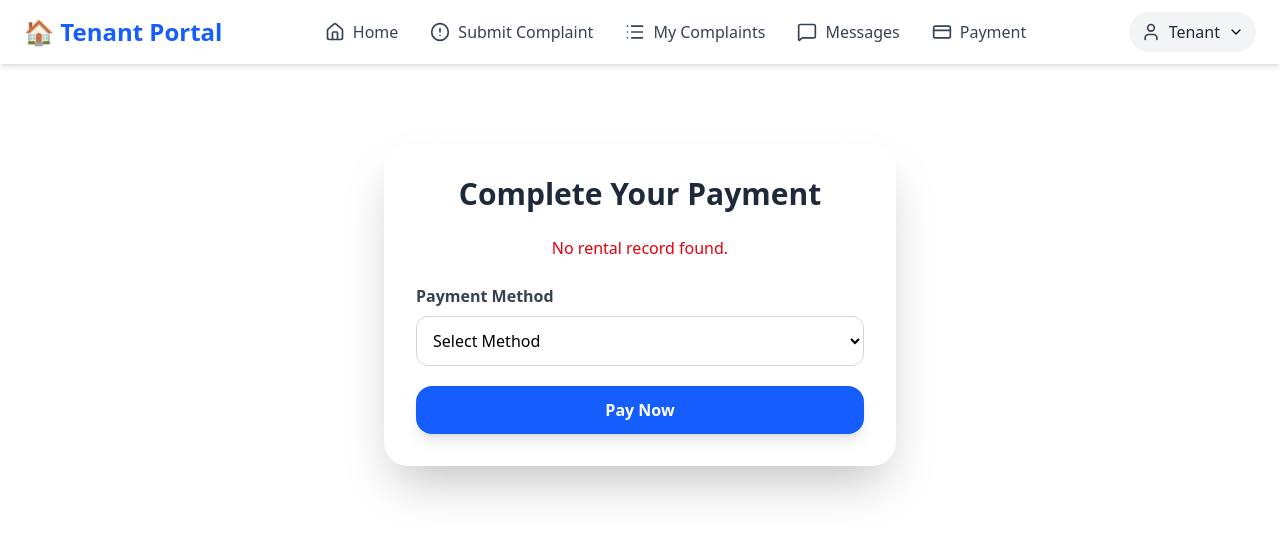
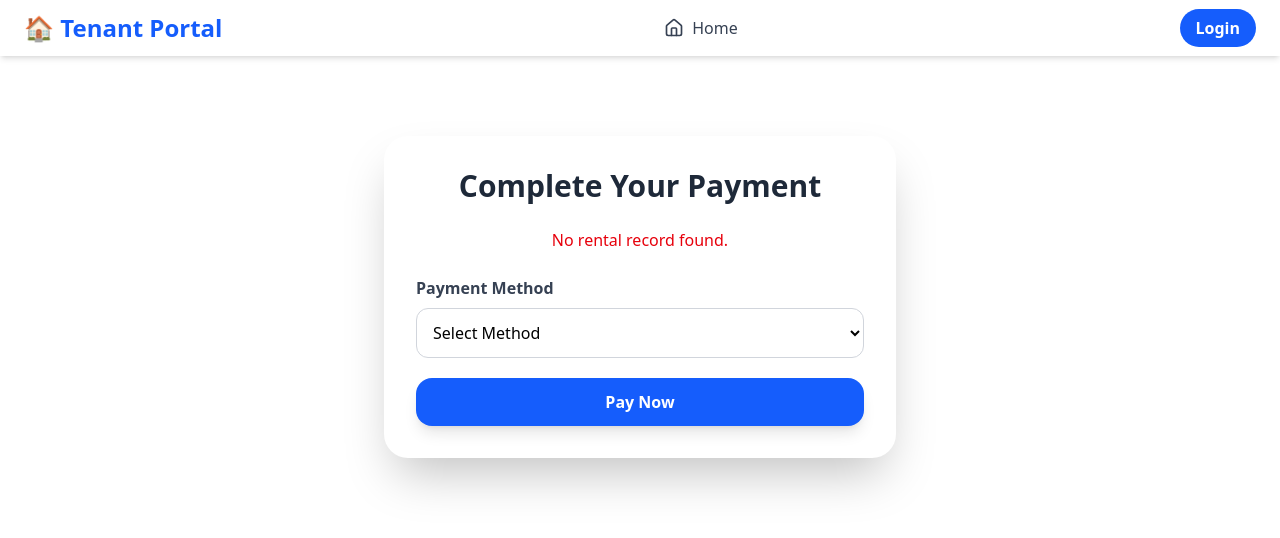
Before and after one commit to mike-PG65/tenant, a React (Vite) app: page /tenant/payment in a window 1280 px wide. Shown: the top 538 px of the page. Built offline with nearby package versions, Linux system fonts and the light colour scheme.

Commit message:
updated the navbar

```diff
--- a/src/components/Navbar.jsx
+++ b/src/components/Navbar.jsx
@@ -27,10 +27,10 @@ const Navbar = () => {
     navigate("/auth/login");
   };
 
-  // ✅ Get display name or fallback based on role
+  // ✅ Get display name or fallback
   const displayName = user
     ? user.name || (user.role === "admin" ? "Admin" : "Tenant")
-    : "Tenant";
+    : null;
 
   return (
     <nav className="bg-white shadow-md px-4 sm:px-6 py-3 flex items-center justify-between sticky top-0 z-50">
@@ -48,6 +48,9 @@ const Navbar = () => {
           <Home size={20} /> Home
         </Link>
 
+        {/* Only show tenant/admin links if logged in */}
+        {user && (
+          <>
             <Link
               to="/tenant/complaints"
               className="flex items-center gap-2 hover:text-blue-600 transition-colors"
@@ -75,6 +78,8 @@ const Navbar = () => {
             >
               <CreditCard size={20} /> Payment
             </Link>
+          </>
+        )}
       </div>
 
       {/* Mobile Menu Button */}
@@ -87,6 +92,8 @@ const Navbar = () => {
 
       {/* Profile Dropdown (Desktop) */}
       <div className="relative hidden md:block">
+        {user ? (
+          <>
             <button
               onClick={() => setOpen((prev) => !prev)}
               className="flex items-center gap-2 bg-gray-100 px-3 py-2 rounded-full hover:bg-gray-200 transition-colors"
@@ -124,6 +131,15 @@ const Navbar = () => {
                 </motion.div>
               )}
             </AnimatePresence>
+          </>
+        ) : (
+          <Link
+            to="/auth/login"
+            className="px-4 py-2 bg-blue-600 hover:bg-blue-700 text-white font-semibold rounded-full transition-colors"
+          >
+            Login
+          </Link>
+        )}
       </div>
 
       {/* Mobile Menu Drawer */}
@@ -136,7 +152,8 @@ const Navbar = () => {
             transition={{ duration: 0.2 }}
             className="absolute top-full left-0 w-full bg-white shadow-md border-t border-gray-100 flex flex-col items-start p-4 space-y-3 md:hidden z-40"
           >
-            {/* Show name or role at the top */}
+            {user ? (
+              <>
                 <div className="w-full flex items-center justify-between border-b border-gray-200 pb-3 mb-2">
                   <div className="flex items-center gap-2">
                     <User size={20} className="text-blue-600" />
@@ -202,6 +219,16 @@ const Navbar = () => {
                     <LogOut size={20} /> Logout
                   </button>
                 </div>
+              </>
+            ) : (
+              <Link
+                to="/auth/login"
+                onClick={() => setMenuOpen(false)}
+                className="w-full px-4 py-2 bg-blue-600 hover:bg-blue-700 text-white font-semibold rounded-full text-center"
+              >
+                Login
+              </Link>
+            )}
           </motion.div>
         )}
       </AnimatePresence>
--- a/src/components/PaymentReceipt.jsx
+++ b/src/components/PaymentReceipt.jsx
@@ -40,10 +40,10 @@ const PaymentReceipt = forwardRef(({ payment, onDownload }, ref) => {
       {/* Tenant Details */}
       <div className="grid grid-cols-1 sm:grid-cols-2 gap-y-3 sm:gap-y-4 text-gray-700 mb-6 text-sm sm:text-base">
         <p className="font-semibold">Tenant Name:</p>
-        <p>{payment.tenantName || "N/A"}</p>
+        <p>{payment.tenantId?.name || "N/A"}</p>
 
         <p className="font-semibold">House:</p>
-        <p>{payment.houseName || "N/A"}</p>
+        <p>{payment.rentalId?.houseId?.houseNo || "N/A"}</p>
 
         <p className="font-semibold">Payment Month:</p>
         <p>{formattedMonth}</p>
```
Lines whose indentation alone changed are shown as unchanged.
